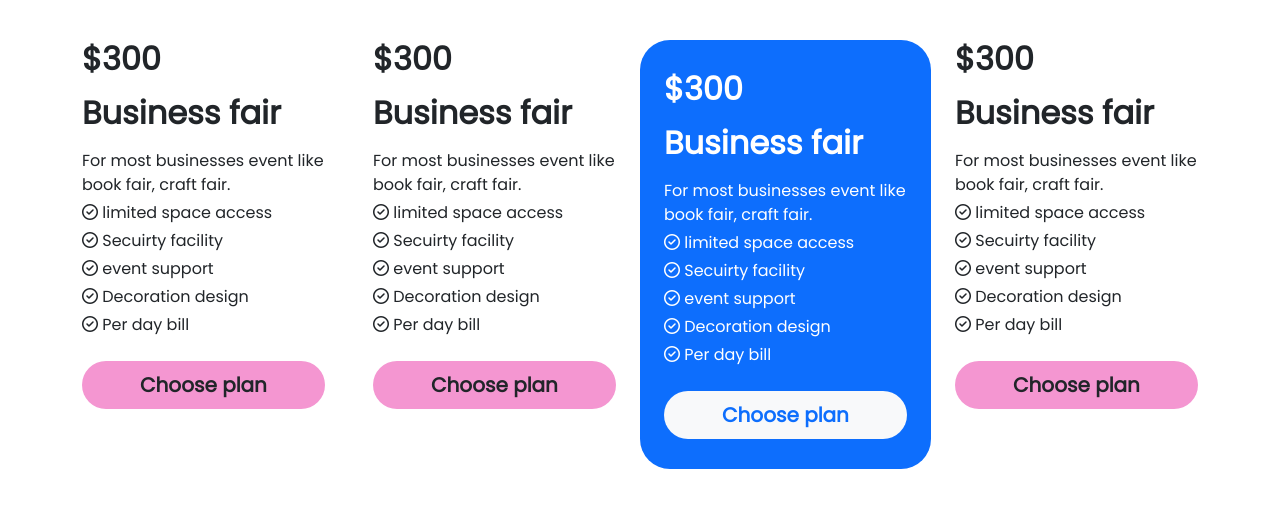
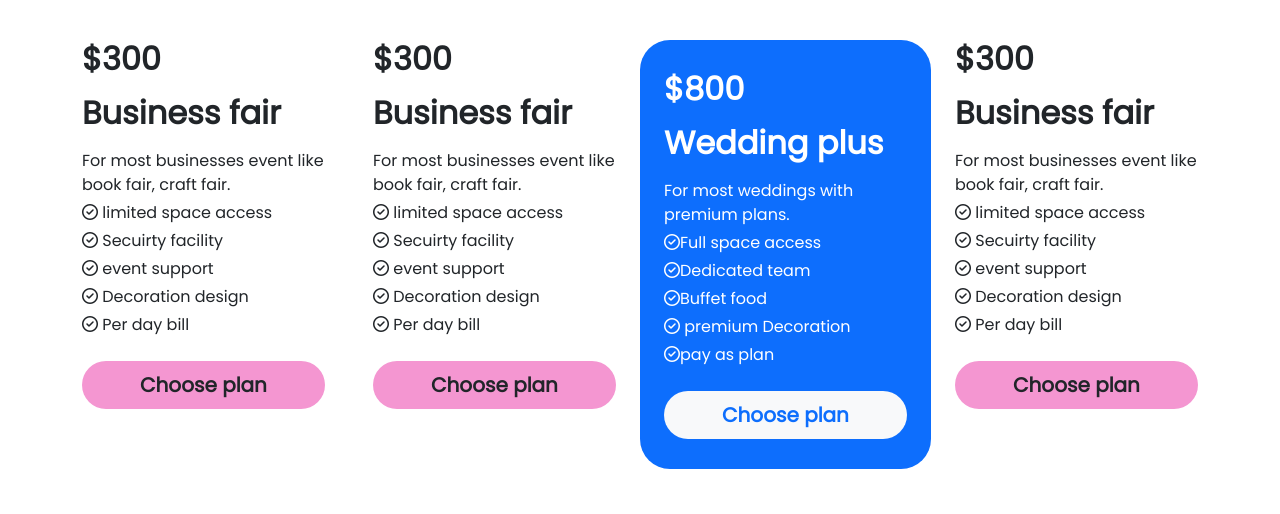
Before and after one commit to Fahimphero/convention-center, a plain HTML site: page index.html in a window 1280 px wide. Shown: the part 684-1198 px from the top of the page. Drawn offline with nearby package versions, Linux system fonts and the light colour scheme.

Commit message:
last-commit

```diff
--- a/index.html
+++ b/index.html
@@ -139,19 +139,18 @@
 
                     </div>
                     <div class="colorful-package col-12 col-md-6 col-lg-3 bg-primary">
-                        <h2 class="text-white fw-bolder mb-3">$300</h3>
-                            <h2 class="text-white fw-bolder mb-3">Business fair</h3>
-                                <p class="text-white mb-1">For most businesses event
-                                    like book fair, craft fair.</p>
+                        <h2 class="text-white fw-bolder mb-3">$800</h3>
+                            <h2 class="text-white fw-bolder mb-3">Wedding plus</h3>
+                                <p class="text-white mb-1">For most weddings with premium plans.</p>
                                 <div class="mb-4">
-                                    <div class="text-white mb-1"><i class="far fa-check-circle"></i> limited space
-                                        access</div>
-                                    <div class="mb-1 text-white"><i class="far fa-check-circle"></i> Secuirty facility
+                                    <div class="text-white mb-1"><i class="far fa-check-circle"></i>Full space access
                                     </div>
-                                    <div class="mb-1 text-white"><i class="far fa-check-circle"></i> event support</div>
+                                    <div class="mb-1 text-white"><i class="far fa-check-circle"></i>Dedicated team
+                                    </div>
+                                    <div class="mb-1 text-white"><i class="far fa-check-circle"></i>Buffet food</div>
                                     <div class="mb-1 text-white"><i class="far fa-check-circle text-white"></i>
-                                        Decoration design</div>
-                                    <div class="mb-1 text-white"><i class="far fa-check-circle"></i> Per day bill</div>
+                                        premium Decoration</div>
+                                    <div class="mb-1 text-white"><i class="far fa-check-circle"></i>pay as plan</div>
                                 </div>
                                 <div class="btn-light rounded-pill d-flex justify-content-center">
                                     <button type="button px-5" class="btn  btn-lg text-primary fw-bold">Choose
```
